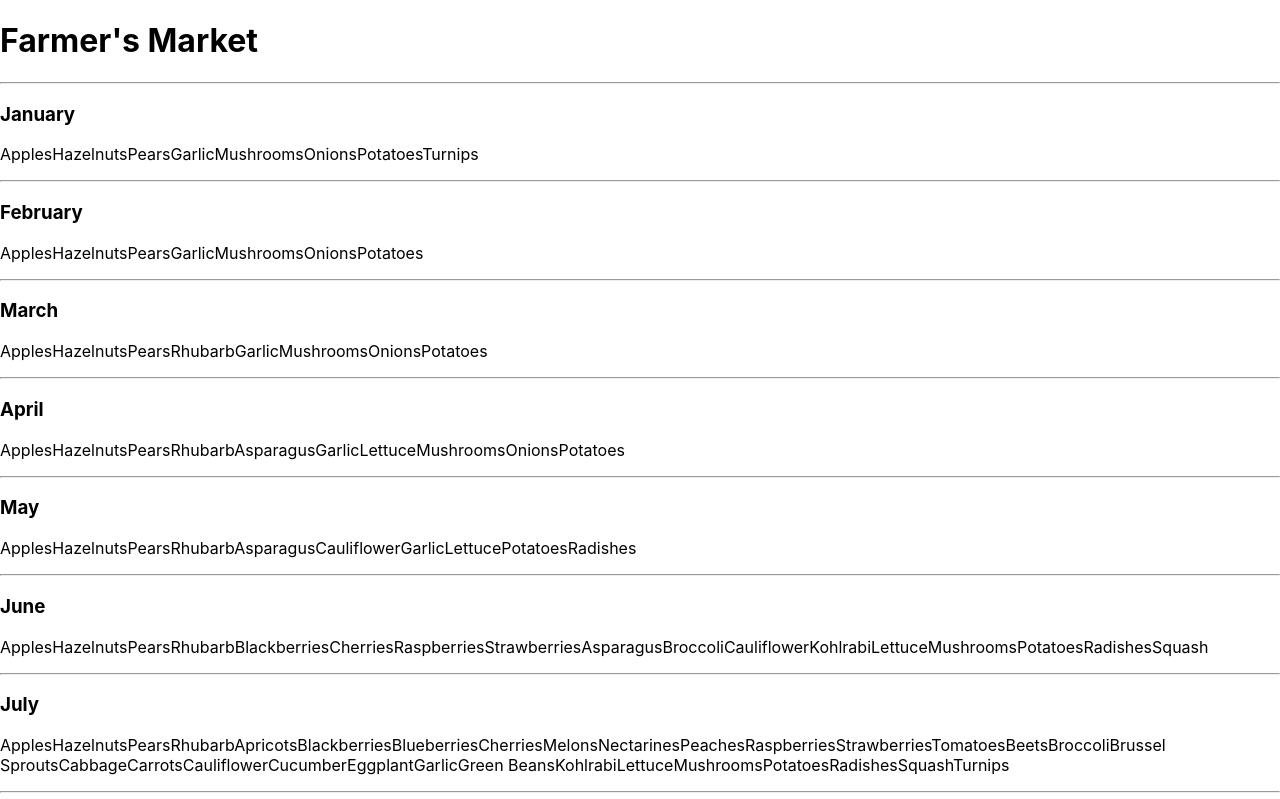
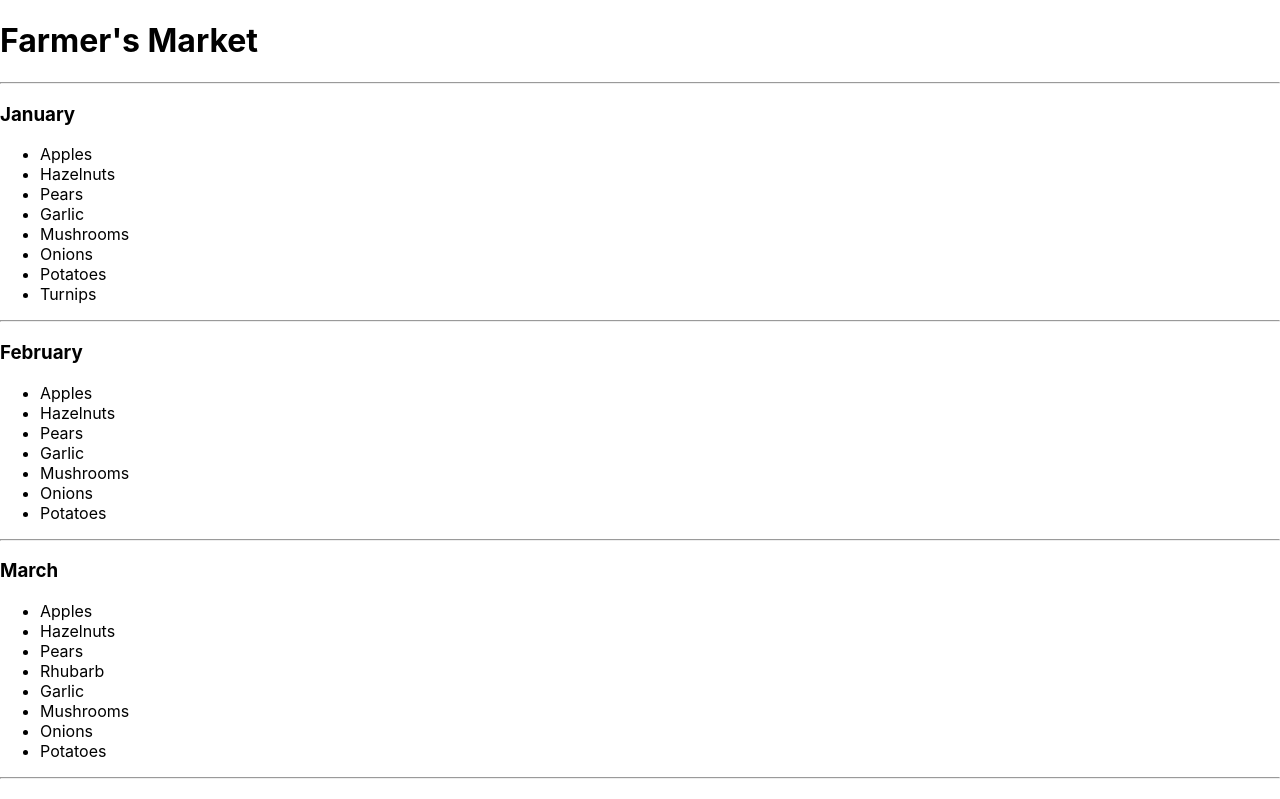
Before and after one commit to Object-ions/farmers-market, a React (Create React App) app: page / in a window 1280 px wide. Shown: the top 799 px of the page. Built offline with nearby package versions, Linux system fonts and the light colour scheme.

Commit message:
Use map to loop through nested array + solution works

```diff
--- a/src/components/Month.js
+++ b/src/components/Month.js
@@ -2,10 +2,24 @@
 import PropTypes from "prop-types";
 
 function Month(props) {
+
+
+
+
+
+
+const selectedProduce =
+
+<ul>
+  {props.selection.map((select, index) =>
+    <li key={index}>{select}</li>
+  )}
+</ul>
+
   return (
     <React.Fragment>
       <h3>{props.month}</h3>
-      <p>{props.selection}</p>
+      {selectedProduce}
       <hr />
     </React.Fragment>
   );
--- a/src/index.js
+++ b/src/index.js
@@ -2,7 +2,7 @@
 import ReactDOM from 'react-dom/client';
 import './index.css';
 import App from './components/App';
-import reportWebVitals from './reportWebVitals';
+
 
 const root = ReactDOM.createRoot(document.getElementById('root'));
 root.render(
@@ -10,8 +10,3 @@
     <App />
   </React.StrictMode>
 );
-
-// If you want to start measuring performance in your app, pass a function
-// to log results (for example: reportWebVitals(console.log))
-// or send to an analytics endpoint. Learn more: https://bit.ly/CRA-vitals
-reportWebVitals();
```
